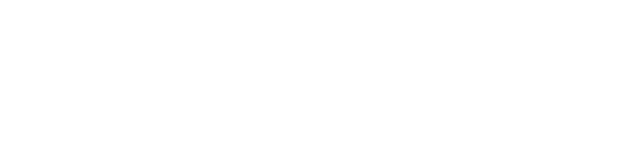
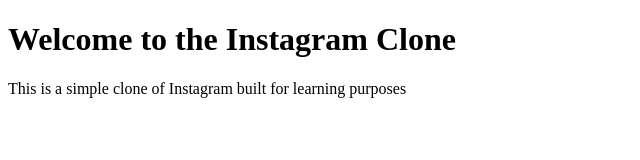
Before and after one commit to osama-khan-netarchitect/instagram-clone, a plain HTML site: page index.html in a window 1280 px wide. Shown: the whole page, without its empty margins (0-640 px from the left). Drawn offline with Linux system fonts and the light colour scheme.

Commit message:
Added container in main

```diff
--- a/index.html
+++ b/index.html
@@ -6,6 +6,9 @@
     <title>Document</title>
 </head>
 <body>
-
+    <div class="container">
+        <h1>Welcome to the Instagram Clone</h1>
+        <p>This is a simple clone of Instagram built for learning purposes</p>
+    </div>
 </body>
 </html>
```
